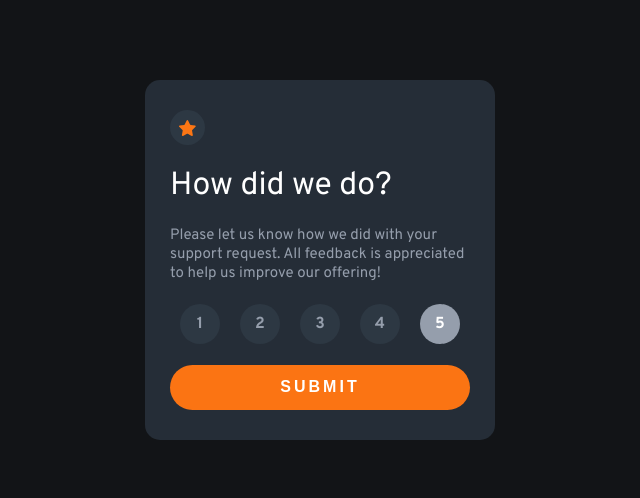
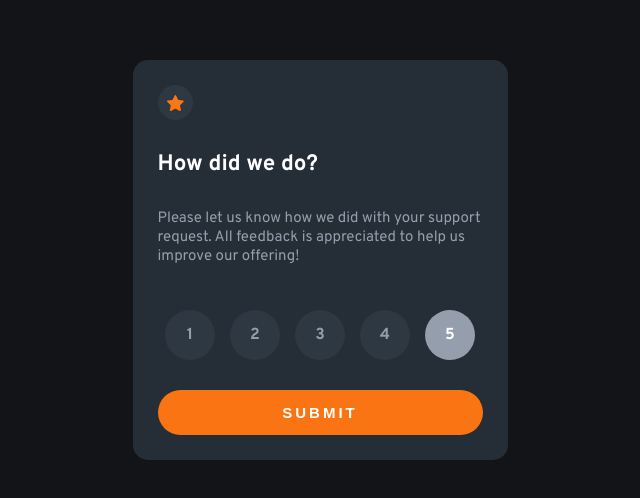
Before and after one commit to PustovyiDima/Interactive-rating-component, a plain HTML site: page index.html in a window 1280 px wide. Shown: the part 140-638 px from the top of the page, without its empty margins (320-960 px from the left). Drawn offline with Linux system fonts and the light colour scheme.

Commit message:
fix some bugs

```diff
--- a/style.css
+++ b/style.css
@@ -20,7 +20,6 @@
 }
 
 body {
-    font-size: 62.5%;
     background-color: var(--Very-Dark-Blue);
     font-family: 'Overpass', sans-serif;
     min-height: 100vh;
@@ -28,23 +27,24 @@ body {
     flex-direction: column;
     align-items: center;
     justify-content: center;
-    min-height: 100vh;
+
 }
 
 .state {
-    width: 350px;
-    min-height: 360px;
+    width: 375px;
+    min-height: 400px;
     border-radius: 15px;
     background-color: var(--Dark-Blue);
-    padding: 20px 25px;
+    padding: 25px;
     display: flex;
     flex-direction: column;
-    justify-content: space-around;
+    justify-content: space-between;
 }
 
 p {
     font-size: 15px;
     color: var(--Light-Grey);
+    margin-bottom: 15px;
 }
 
 
@@ -66,8 +66,8 @@ p {
 
 .state h1 {
     color: var(--White);
-    font-size: 2rem;
-    font-weight: 400;
+    font-size: 1.4rem;
+    font-weight: 700;
 }
 
 
@@ -84,8 +84,8 @@ p {
 }
 
 .radio_list div input[type=radio]~label {
-    width: 40px !important;
-    height: 40px !important;
+    width: 50px !important;
+    height: 50px !important;
     border: none;
     text-align: center;
     align-items: center;
@@ -116,7 +116,7 @@ p {
     border: none;
     border-radius: 45px;
     font-weight: 700;
-    font-size: 16px;
+    font-size: 15px;
     text-transform: uppercase;
     color: var(--White);
     letter-spacing: 3px;
```
